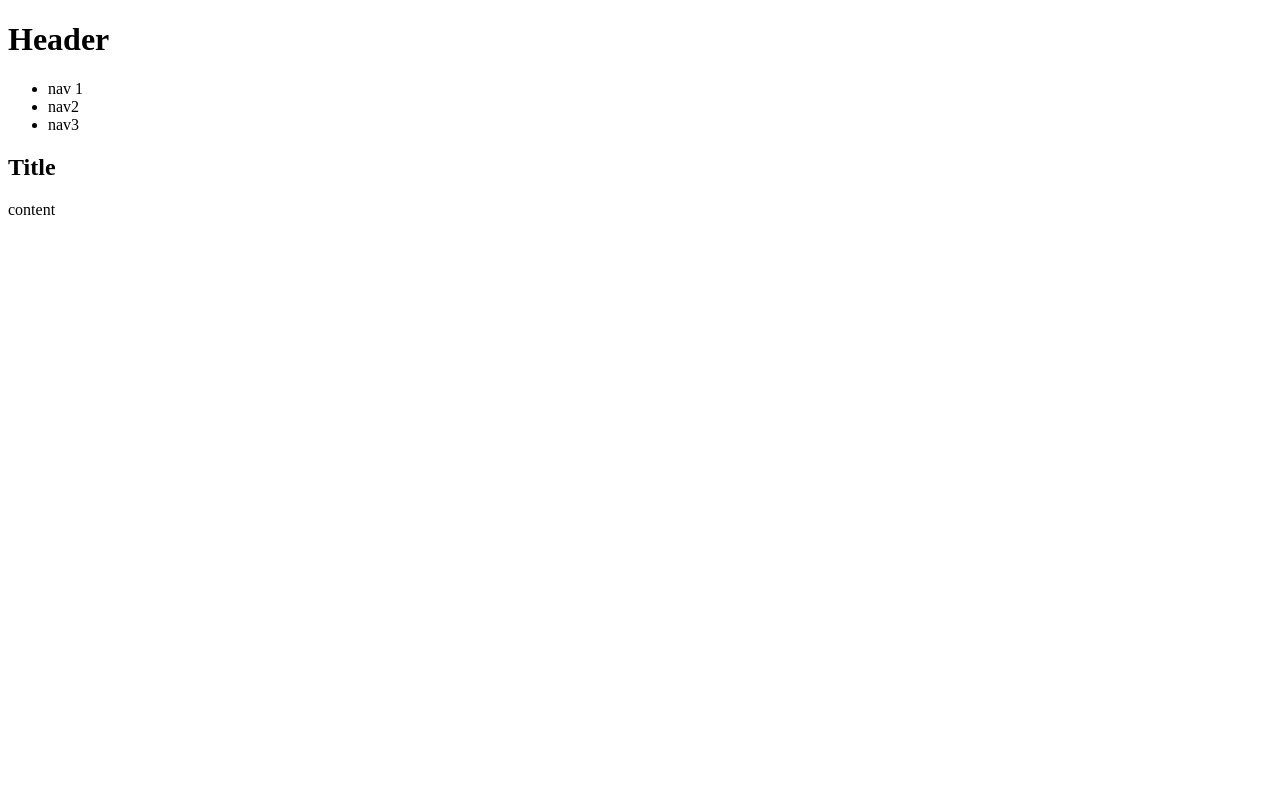
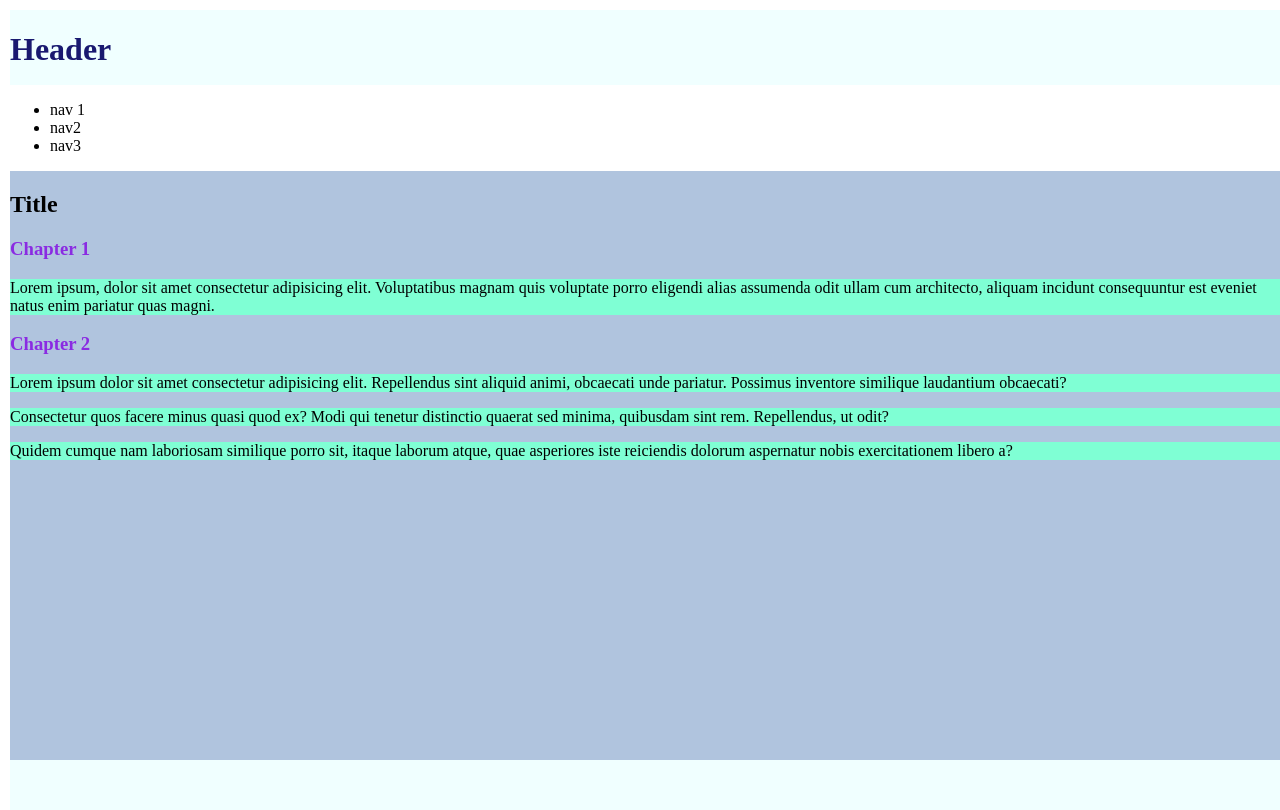
Before and after one commit to lmb1024/197744469-WebDevFinalExam, a plain HTML site: page index.html in a window 1280 px wide. Drawn offline with Linux system fonts and the light colour scheme.

Commit message:
bangcawyan-lewis final exam part 2,3,4

```diff
--- /dev/null
+++ b/css/styles.css
@@ -0,0 +1,38 @@
+html, body {
+    height: 100%;
+    width: 100%;
+    padding: 0;
+    margin: 5px;
+}
+
+body {
+    display: flex;
+    flex-direction: column;
+}
+
+header {
+    background-color: azure;
+    height: 75px;
+}
+
+main {
+    background-color: lightsteelblue;
+    flex: auto;
+}
+
+footer{
+    background-color: azure;
+    height: 50px;
+}
+
+h1{
+    color: midnightblue;
+}
+
+p{
+    background-color: aquamarine;
+}
+
+h3{
+    color: blueviolet;
+}
--- a/index.html
+++ b/index.html
@@ -4,6 +4,7 @@
     <meta charset="UTF-8">
     <meta name="viewport" content="width=device-width, initial-scale=1.0">
     <title>Document</title>
+    <link rel="stylesheet" href="css/styles.css">
 </head>
 <body>
     <header>
@@ -15,7 +16,12 @@
     <li>nav3</li></ul></nav>
     <main>
         <h2>Title</h2>
-        <p>content</p>
+        <h3>Chapter 1</h3>
+        <p>Lorem ipsum, dolor sit amet consectetur adipisicing elit. Voluptatibus magnam quis voluptate porro eligendi alias assumenda odit ullam cum architecto, aliquam incidunt consequuntur est eveniet natus enim pariatur quas magni.</p>
+        <h3>Chapter 2</h3>
+        <p>Lorem ipsum dolor sit amet consectetur adipisicing elit. Repellendus sint aliquid animi, obcaecati unde pariatur. Possimus inventore similique laudantium obcaecati?</p>
+        <p>Consectetur quos facere minus quasi quod ex? Modi qui tenetur distinctio quaerat sed minima, quibusdam sint rem. Repellendus, ut odit?</p>
+        <p>Quidem cumque nam laboriosam similique porro sit, itaque laborum atque, quae asperiores iste reiciendis dolorum aspernatur nobis exercitationem libero a?</p>
     </main>
     <footer></footer>
 </body>
```
